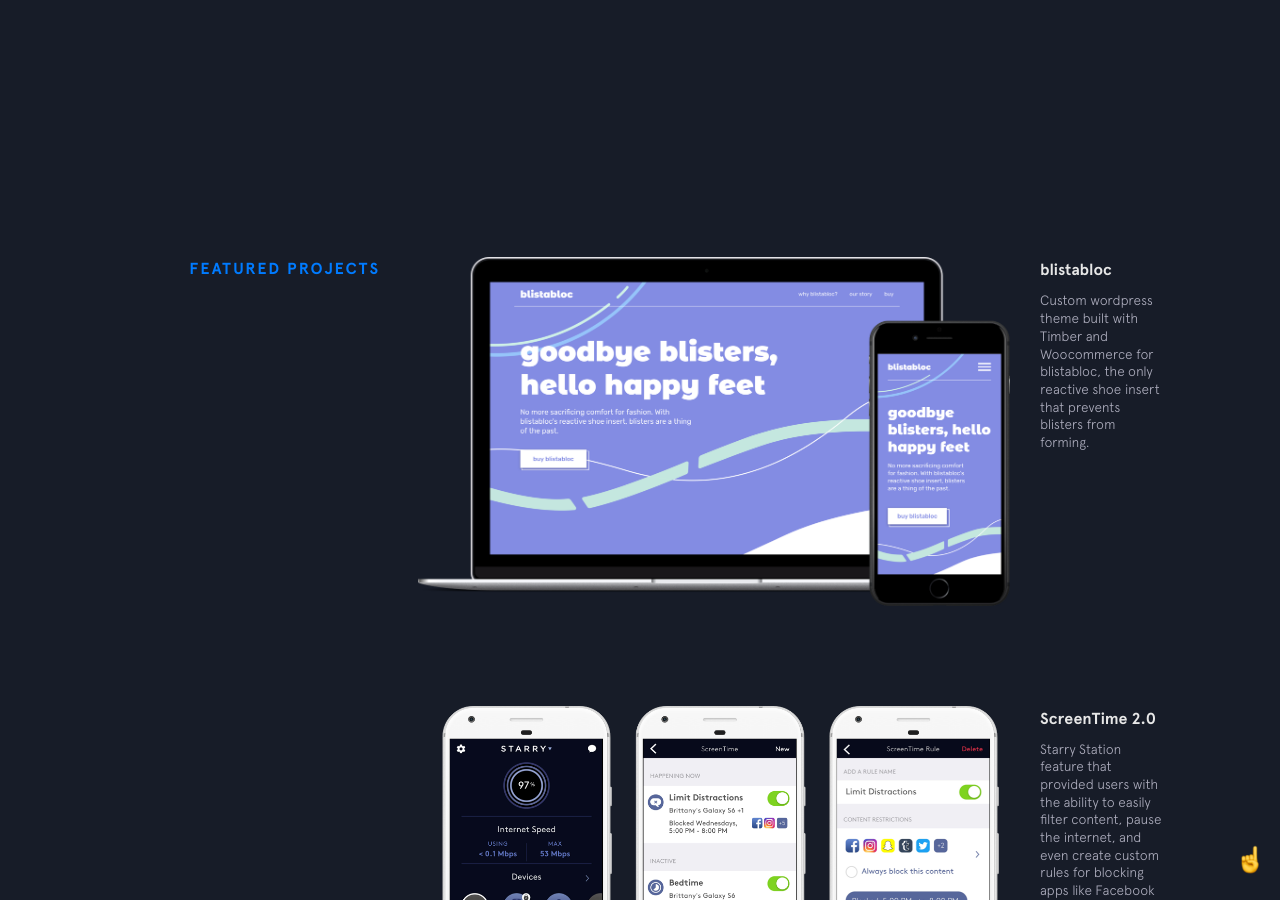
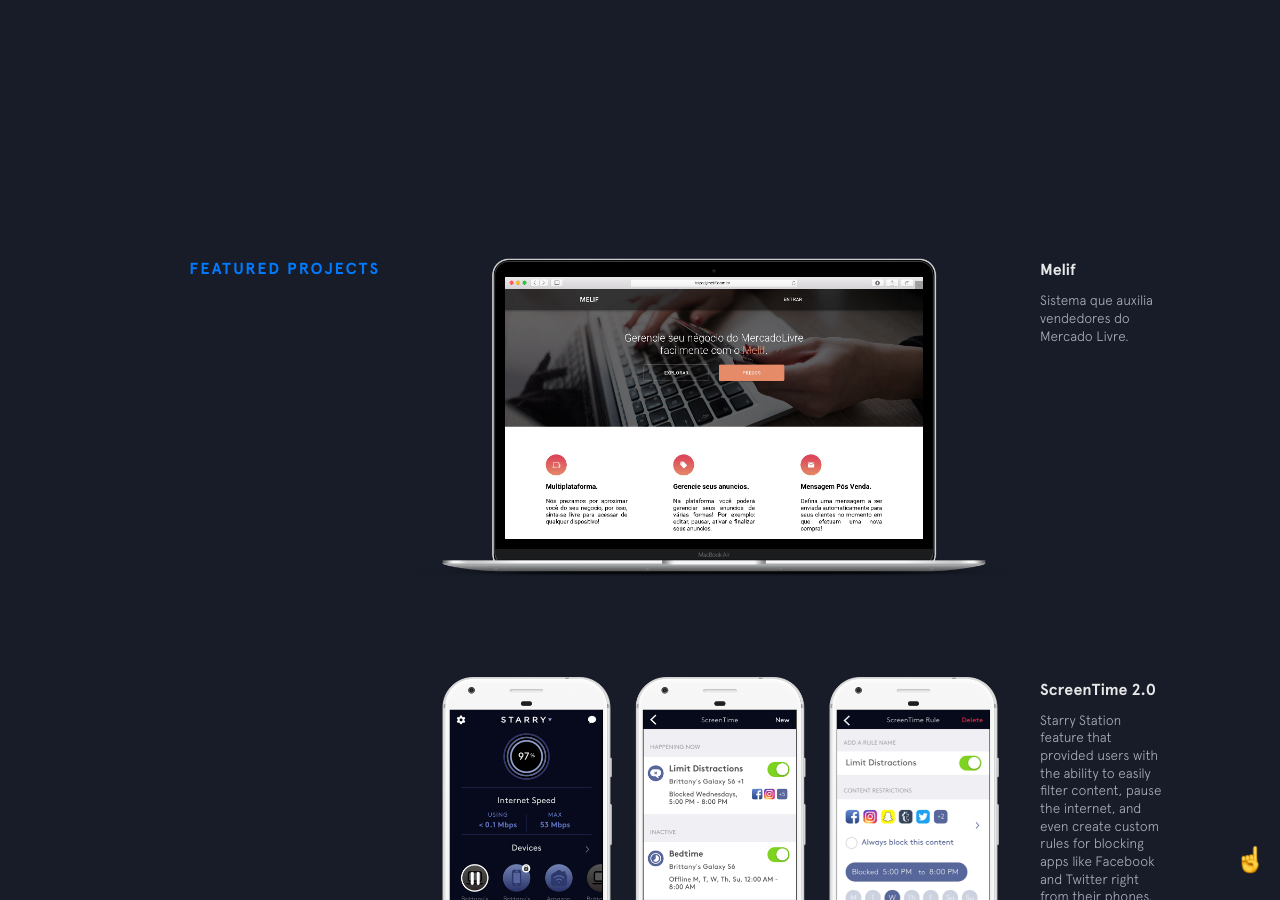
Before and after one commit to GuilhermeCunha/GuilhermeCunha.github.io, a Jekyll site: the page built from index.html, in a window 1280 px wide and 900 px high, scrolled down 2034 px. Built offline with Jekyll 4.4.1, drawn with Linux system fonts in a browser that asks for light colours; nearby versions of some CDN libraries.

Commit message:
Changing featured melif

```diff
--- a/_includes/featured-projects.html
+++ b/_includes/featured-projects.html
@@ -1,18 +1,17 @@
 <section class="section featured-projects">
   <div class="section__title">Featured Projects</div>
   <div class="section__content">
-    <div class="project blistabloc">
+    <div class="project melif">
       <figure class="project__pic">
-        <a href="https://blistabloc.com/" target="_blank">
-          <img src="{{site.baseurl}}/img/featured/blistabloc/blistabloc.png" alt="">
+        <a href="https://melif.com.br/" target="_blank">
+          <img src="{{site.baseurl}}/img/featured/melif/desktop.png" alt="">
         </a>
       </figure>
       <figcaption class="project__caption">
         <div class="project__name">
-          <a href="https://blistabloc.com/" target="_blank">blistabloc</a>
+          <a href="https://melif.com.br/" target="_blank">Melif</a>
         </div>
-        <p>Custom wordpress theme built with Timber and Woocommerce for blistabloc, the only reactive shoe insert that prevents
-          blisters from forming.</p>
+        <p>Sistema que auxilia vendedores do Mercado Livre.</p>
       </figcaption>
     </div>
 
```
Also changed, not shown: _includes/footer.html (line endings or trailing spaces), img/featured/melif/desktop.png (added), img/featured/melif/smartphone.png (added).
